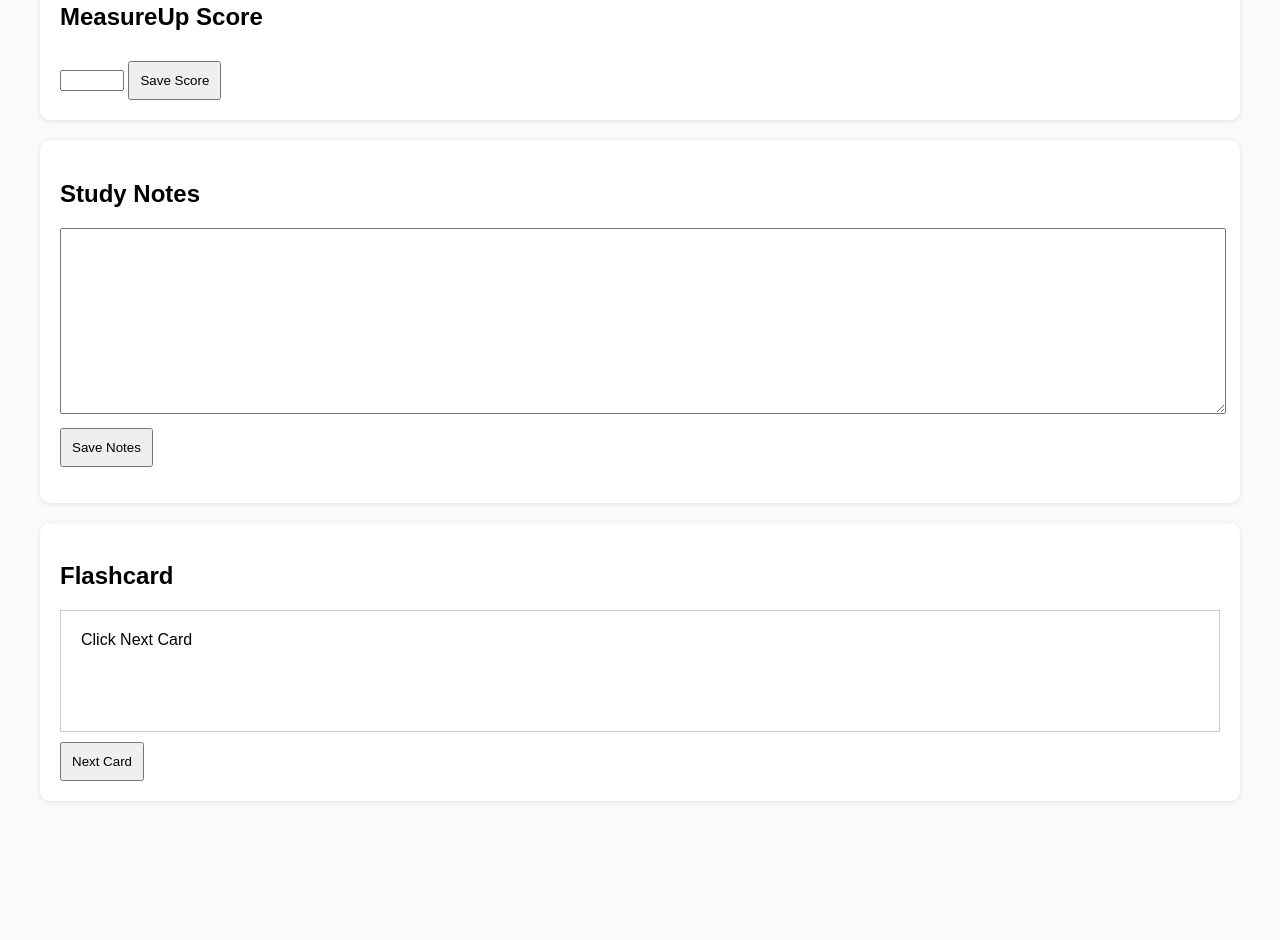
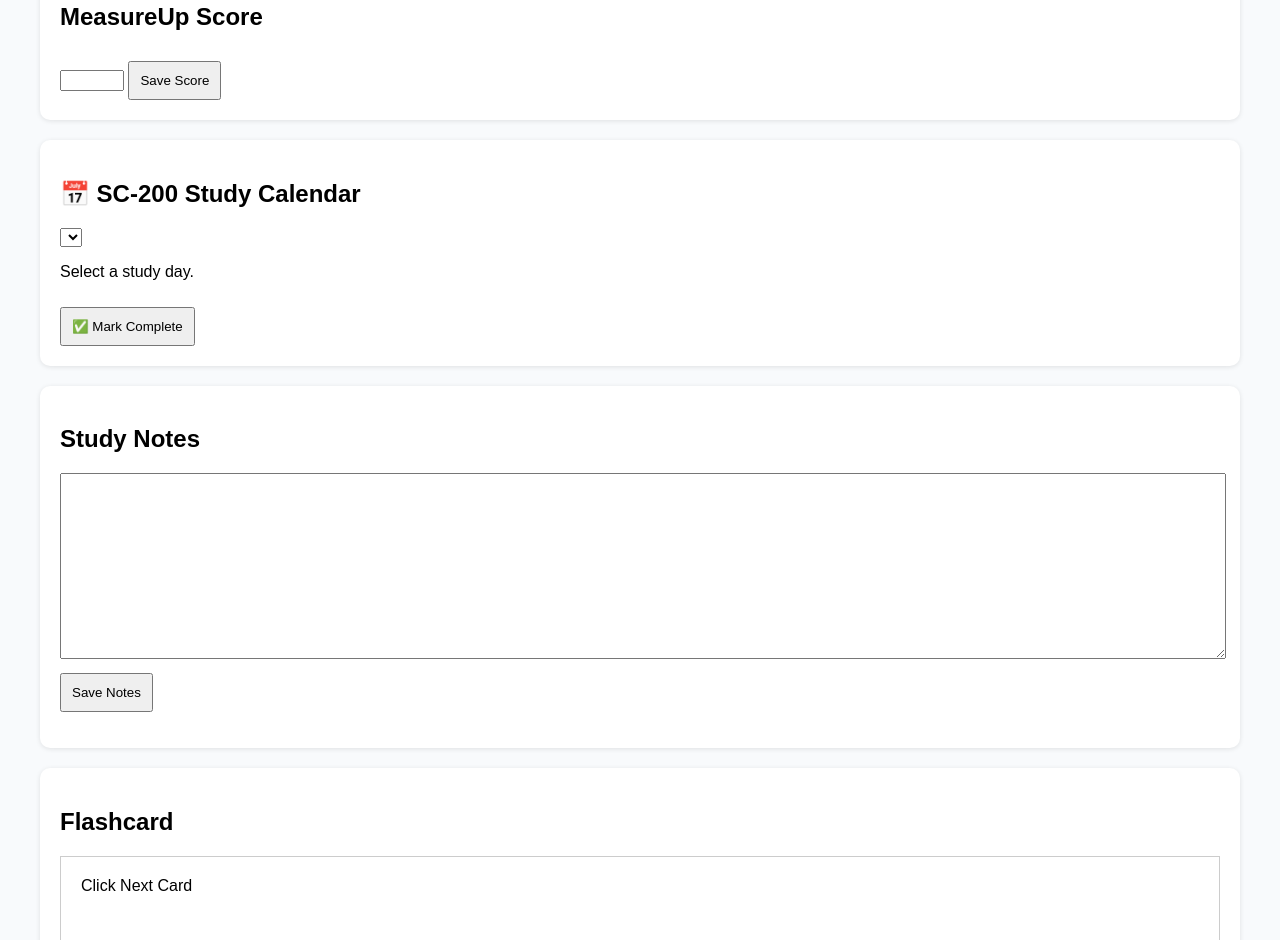
Before and after one commit to awezie/sc200-study-coach, a plain HTML site: page index.html in a window 1280 px wide. Shown: the part 1026-1966 px from the top of the page. Before the commit the page ends 1867 px from the top, so only its background shows below. Drawn offline with Linux system fonts and the light colour scheme; no server answers.

Commit message:
Update index.html

```diff
--- a/index.html
+++ b/index.html
@@ -86,7 +86,25 @@ Save Score
 </button>
 
 </div>
+<div class="card">
 
+<h2>📅 SC-200 Study Calendar</h2>
+
+<select id="studyDay"></select>
+
+<div id="studyDetails">
+
+<p>Select a study day.</p>
+
+</div>
+
+<button id="markComplete">
+
+✅ Mark Complete
+
+</button>
+
+</div>
 <div class="card">
 
 <h2>Study Notes</h2>
```
